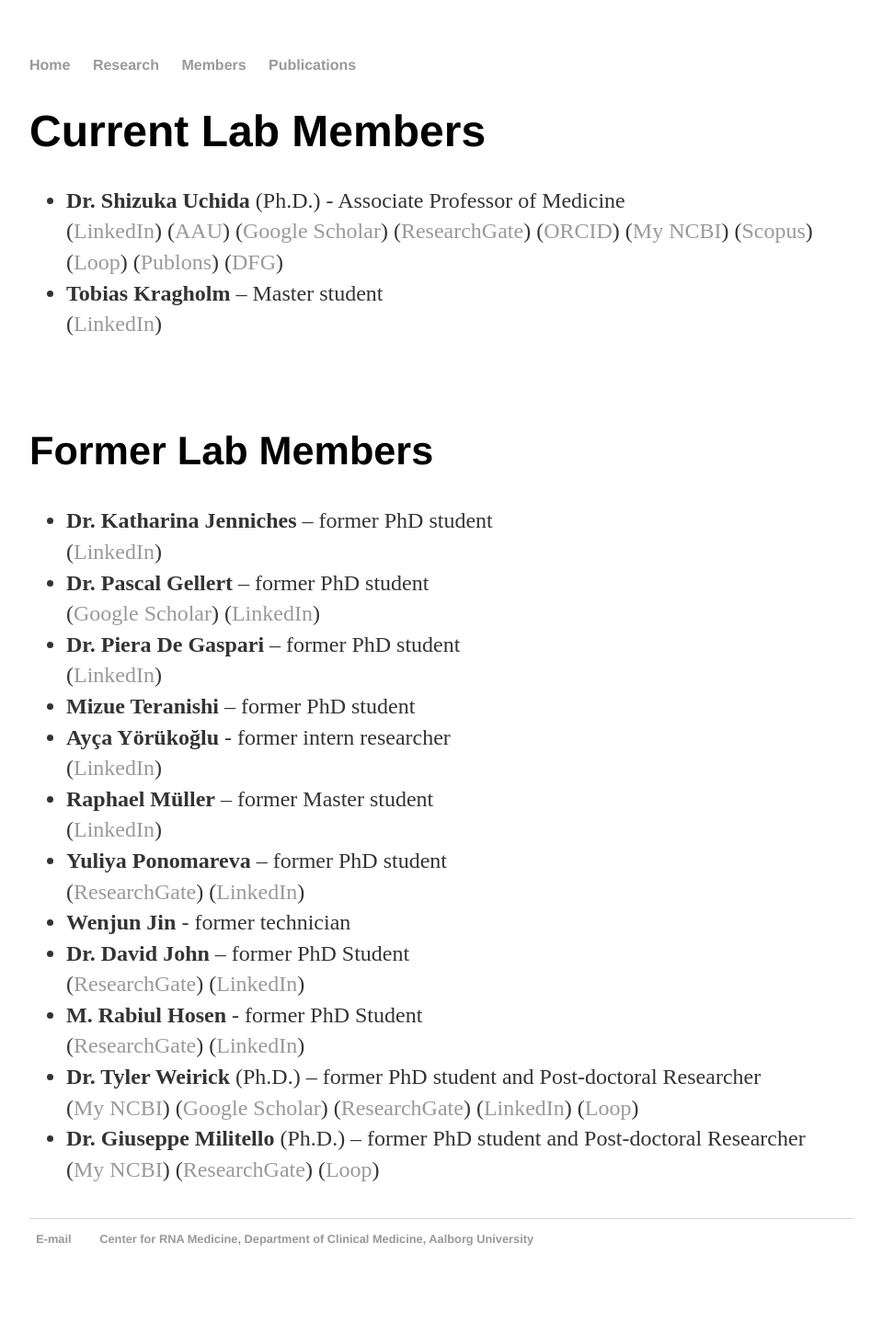
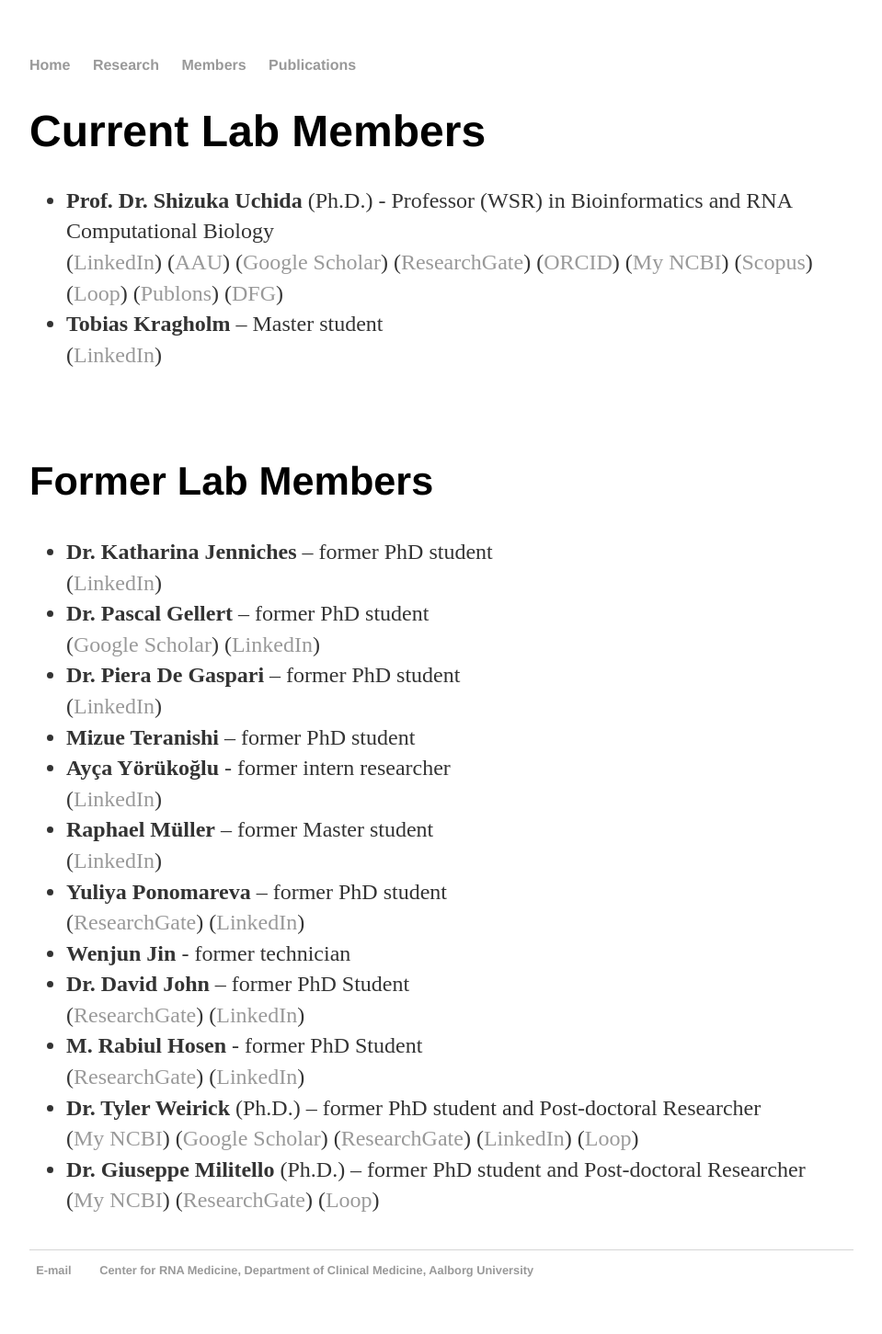
Before and after one commit to heartlncrna/heartlncrna.github.io, a Jekyll site: the page members/member_list.html, which Jekyll copies as it is, in a window 1280 px wide. Shown: the whole page at 92% size, without its empty margins (160-1119 px from the left). Built offline with Jekyll 4.4.1, drawn with Linux system fonts in a browser that asks for light colours; before the commit the page ends 1417 px from its top, so only the background shows below that.

Commit message:
Update member_list.html

```diff
--- a/members/member_list.html
+++ b/members/member_list.html
@@ -2,7 +2,7 @@
 <html>
   <head>
     <title>Members</title>
-    <meta name="description" content="The home page of Shizuka Uchida's lab for cardiovascular bioinformatics.">
+    <meta name="description" content="The home page of Prof. Shizuka Uchida's lab for cardiovascular bioinformatics.">
     <meta name="keywords" content="bioinformatics, long non-coding RNA, lncRNA, lincRNA, heart, cardiovascular, cardiac, research, science, computational biology, molecular biology, RNA-seq">
     <script src="/js/analytics.js"></script>
     <link rel="stylesheet" type="text/css" href="/css/main.css">
@@ -26,7 +26,7 @@
 
 			<p class="Normal">
 			<ul>
-				<li><b>Dr. Shizuka Uchida</b> (Ph.D.) - Associate Professor of Medicine</li>
+				<li><b>Prof. Dr. Shizuka Uchida</b> (Ph.D.) - Professor (WSR) in Bioinformatics and RNA Computational Biology</li>
 					(<a href="https://de.linkedin.com/in/shizuka-uchida-7399055"><span class="ptHyperlink">LinkedIn</span></a>)
 					(<a href="https://vbn.aau.dk/en/persons/149419"><span class="ptHyperlink">AAU</span></a>)
 					(<a href="https://scholar.google.com/citations?user=N-KHfvUAAAAJ&hl=en"><span class="ptHyperlink">Google Scholar</span></a>)
```
